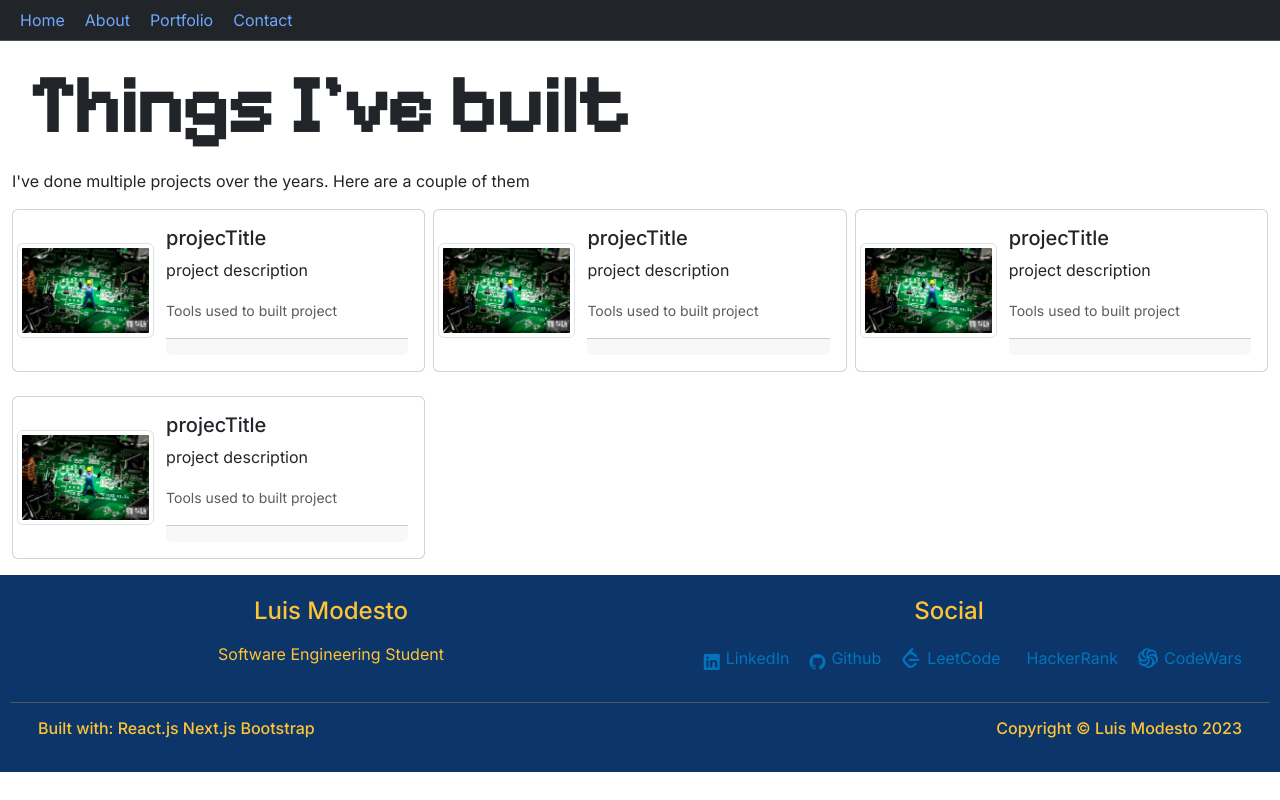
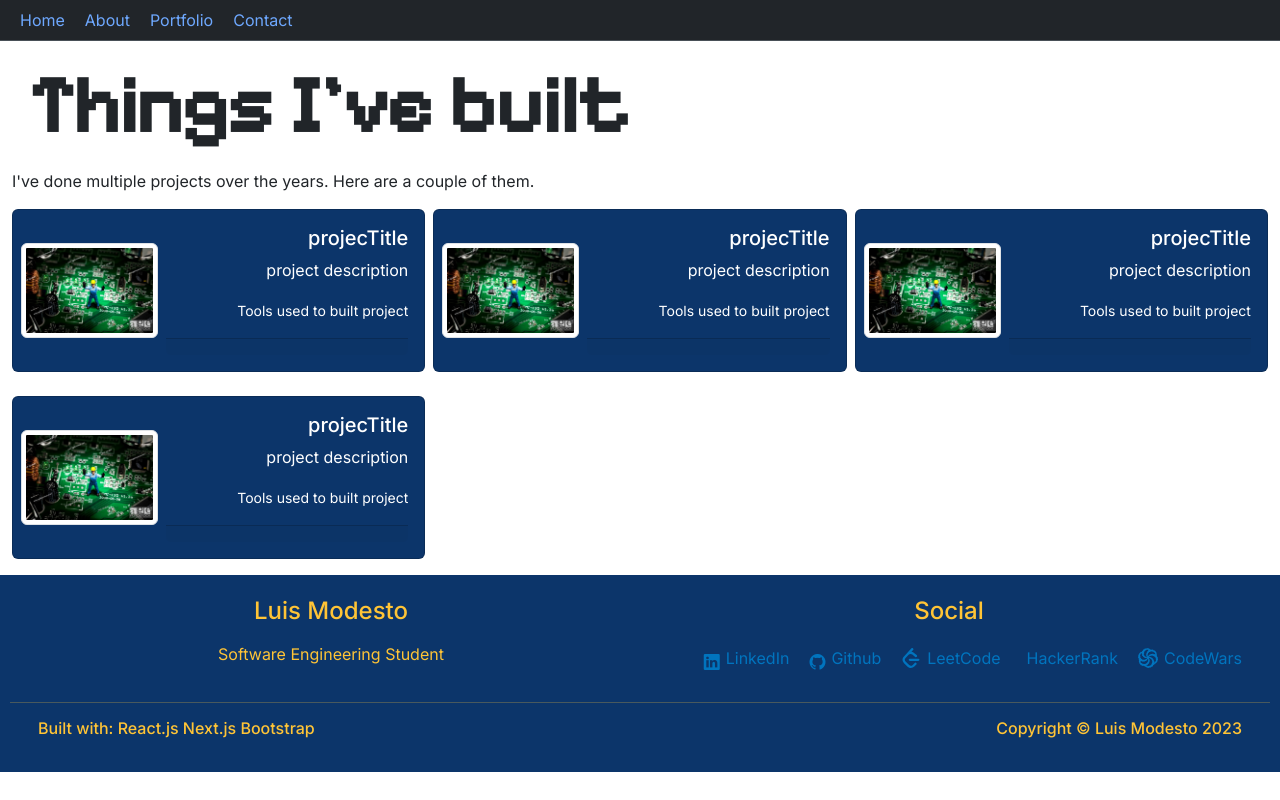
Before and after one commit to RepellantHail/RepellantHail.github.io, a Next.js app: page /portfolio in a window 1280 px wide. Built offline with nearby package versions, Linux system fonts and the light colour scheme.

Commit message:
added projects and card group

```diff
--- a/src/app/about/page.js
+++ b/src/app/about/page.js
@@ -1,5 +1,6 @@
 import Title from "../components/Title";
 import IconPill from "./IconPill";
+import styles from "./../page.module.css"
 
 export default function page() {
     return (
@@ -15,11 +16,11 @@ export default function page() {
                     </p>
                 </div>
                 <div className="p-2">
-                <div class="card" style={{width: '18rem'}}>
+                <div className={`card mb-3 ${styles.cardMine}`} style={{width: '18rem'}}>
                     <img
+                        className="img-thumbnail"
                         src='./../developer-profile-picture.png'
                         alt="Profile Picture"
-                        style={{margin: 10, width: 280, height: 200}}
                     ></img>
                     <div class="card-body">
                         <h5 class="card-title">Contact</h5>
--- a/src/app/page.module.css
+++ b/src/app/page.module.css
@@ -245,3 +245,8 @@
 .footer a{
   color: rgb(var(--icon-color));
 }
+
+.cardMine{
+  background-color: rgb(var(--background-footer));
+  color: white;
+}
--- a/src/app/portfolio/ProjectCard.js
+++ b/src/app/portfolio/ProjectCard.js
@@ -1,22 +1,19 @@
 import React from 'react'
+import styles from "./../page.module.css"
 
 export default function ProjectCard({title, picture, desc, tools, repo, liveSite}) {
   return (
     <div className='col'>
-      <div className="card mb-3"
-      style={{
-          maxWidth: "540px",
-        }}
-        >
+      <div className={`card mb-3 ${styles.cardMine}`} style={{maxWidth: "540px",}}>
         <div className="row g-0 align-items-center">
           <div className="col-md-4">
-            <img src={picture} className="img-fluid img-thumbnail m-1" alt="projectImage"/>
+            <img src={picture} className="img-fluid img-thumbnail ms-2" alt="projectImage"/>
           </div>
           <div className="col-md-8">
-            <div className="card-body">
+            <div className="card-body text-end">
               <h5 className="card-title">{title}</h5>
               <p className="card-text">{desc}</p>
-              <p className="card-text"><small className="text-body-secondary">{tools}</small></p>
+              <p className="card-text text-white ms-4"><small>{tools}</small></p>
               <div className='card-footer d-flex justify-content-end'>
                 <a href={repo} target='_blank' style={{color: 'inherit', }}> <i class="fa-brands fa-github"></i> </a>
                 <a href={liveSite} target='_blank' style={{color: 'inherit', }}> <i class="fa-solid fa-arrow-up-right-from-square"></i> </a>
--- a/src/app/portfolio/page.js
+++ b/src/app/portfolio/page.js
@@ -6,7 +6,8 @@ export default function page() {
   return (
     <div className='container-fluid'>
       <Title {...{title: 'Things I\'ve built'}}/>
-      <p>I've done multiple projects over the years. Here are a couple of them </p>
+      <p>
+        I've done multiple projects over the years. Here are a couple of them. </p>
       <div class="row row-cols-1 row-cols-md-3 g-2">
         <ProjectCard {...{
                         title: 'projecTitle',
```
